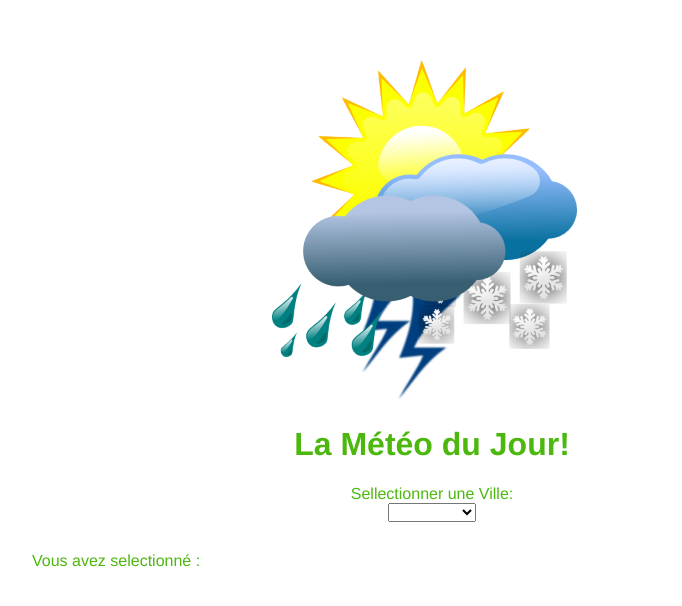
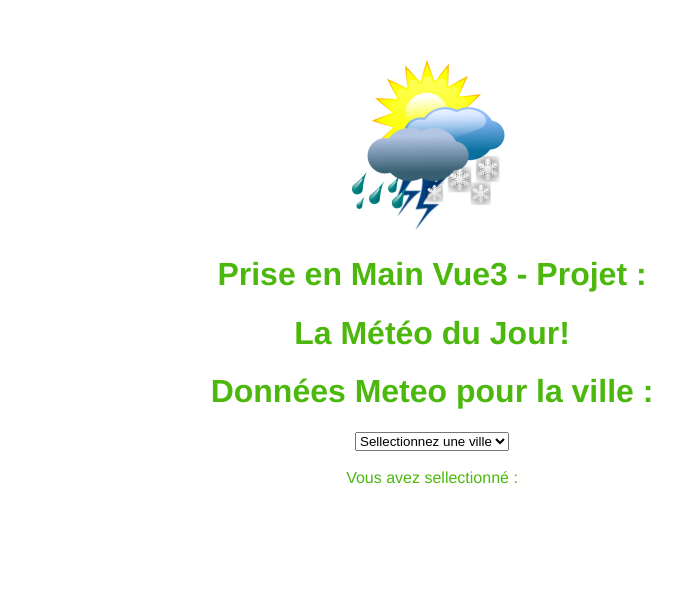
Before and after one commit to naidinp34/developpement, a Vue app: page / in a window 1280 px wide. Shown: the top 606 px of the page, without its empty margins (208-890 px from the left). Built offline with nearby package versions, Linux system fonts and the light colour scheme; no server answers.

Commit message:
mise à jour projet

```diff
--- a/package.json
+++ b/package.json
@@ -8,8 +8,10 @@
     "lint": "vue-cli-service lint"
   },
   "dependencies": {
+    "axios": "^0.21.0",
     "core-js": "^3.6.5",
-    "vue": "^3.0.0"
+    "vue": "^3.0.0",
+    "vue-axios": "^3.2.0"
   },
   "devDependencies": {
     "@vue/cli-plugin-babel": "~4.5.0",
--- a/src/App.vue
+++ b/src/App.vue
@@ -1,19 +1,27 @@
 <template>
   <img alt="Vue logo" src="./assets/logo.png">
+  <h1>Prise en Main Vue3 - Projet :</h1>
   <HelloWorld msg="La Météo du Jour!"/>
-  <Ville selectedFruit/>
+  <donneesMeteo donneesMeteo />
+  <Ville selectedVille/>
+
+
+
 
 </template>
 
 <script>
 import HelloWorld from './components/HelloWorld.vue'
+import donneesMeteo from './components/Meteo.vue'
 import Ville from './components/Villes.vue'
 
 export default {
-  name: 'App',
+
   components: {
     HelloWorld,
-    Ville
+    donneesMeteo,
+    Ville,
+
   }
 }
 </script>
--- /dev/null
+++ b/src/components/Meteo.vue
@@ -0,0 +1,37 @@
+<template>
+    <div>
+        <h1>Données Meteo pour la ville : </h1>
+
+    </div>
+
+</template>
+
+
+<script>
+
+//import {ville} from '@/components/Ville'
+//import Vue from 'vue';
+import axios from 'axios'
+//import VueAxios from 'vue-axios'
+//Vue.use(VueAxios,axios)
+
+export default {
+    name:"donneesMeteo",
+    data(){
+        return{
+            infos:[]
+        }
+    },
+    created()
+    {
+        axios.get('http://api.openweathermap.org/data/2.5/weather?q=montpellier&units=metric&lang=fr&appid=4062dd1abc4e0122655b4f9bef3323a8')
+        .then((response)=>{
+            //console.warn(resp);
+        this.infos = response.data
+        })
+        .catch(error=> {
+            console.log(error)
+        })
+    }
+}
+</script>
--- a/src/components/Villes.vue
+++ b/src/components/Villes.vue
@@ -1,36 +1,40 @@
 <template>
-  <div class="filters">
-
-  <label for="basic-dropdown">Sellectionner une Ville: </label>
-  <select name="basic-dropdown" v-model="selectedVilles">
-    <option>Paris</option>
-    <option>Lyon</option>
-    <option>Marseille</option>
-    <option>Strasbourg</option>
-    <option>Montpellier</option>
-    <option>Perpignan</option>
-    <option>Rennes</option>
-  </select>
-
-    <div class="result">
-      Vous avez selectionné : <strong>{{ selectedVilles }}</strong>
+  <form>
+    <div id="v-model-select" class="demo">
+      <select v-model="selected">
+        <option disabled value="">Sellectionnez une ville</option>
+        <option>Paris</option>
+        <option>Lyon</option>
+        <option>Marseille</option>
+      </select>
+      <br>
+      <br>
+      <span>Vous avez sellectionné : {{ selected }}</span>
     </div>
-  </div>
+  </form>
 </template>
 
 <script>
+/* export default {
+  setup() {
+      return {
+        selected: "",
+      };
+  }
+}; */
+
 export default {
-  data () {
+data() {
     return {
-      selectedVilles: ''
-    }
+      selected: "",
+
+    };
   }
 }
 </script>
 
 <style scoped>
-
-.filters {
+.demo {
   width: 800px;
   margin: 0 auto;
 }
@@ -47,5 +51,4 @@ export default {
 label {
   display: block;
 }
-
 </style>
```
Also changed, not shown: public/__index.html (added, +45 -0 lines), src/assets/logo.png, 1 other file (tests, documents, lock files or other folders).
